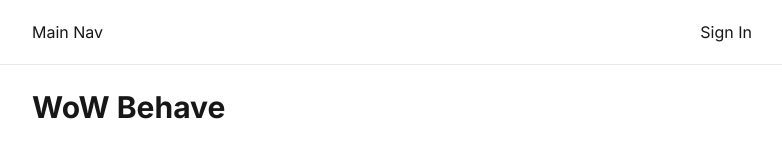
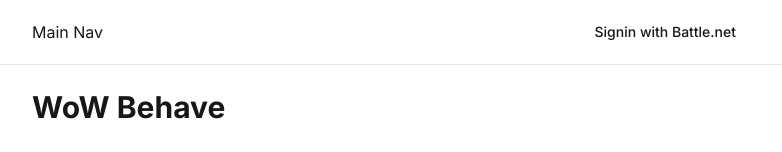
Before and after one commit to pablojohn/dungeon-honor, a Next.js app: page / in a window 1280 px wide. Shown: the top 152 px of the page, without its empty margins (248-1030 px from the left). Built offline with nearby package versions, Linux system fonts and the light colour scheme; no server answers.

Commit message:
wip: able to login - now to work on signing out

```diff
--- /dev/null
+++ b/app/components/button.tsx
@@ -0,0 +1,56 @@
+import * as React from "react"
+import { Slot } from "@radix-ui/react-slot"
+import { cva, type VariantProps } from "class-variance-authority"
+
+import { cn } from "@/lib/utils"
+
+const buttonVariants = cva(
+  "inline-flex items-center justify-center rounded-md text-sm font-medium ring-offset-background transition-colors focus-visible:outline-none focus-visible:ring-2 focus-visible:ring-ring focus-visible:ring-offset-2 disabled:pointer-events-none disabled:opacity-50",
+  {
+    variants: {
+      variant: {
+        default: "bg-primary text-primary-foreground hover:bg-primary/90",
+        destructive:
+          "bg-destructive text-destructive-foreground hover:bg-destructive/90",
+        outline:
+          "border border-input bg-background hover:bg-accent hover:text-accent-foreground",
+        secondary:
+          "bg-secondary text-secondary-foreground hover:bg-secondary/80",
+        ghost: "hover:bg-accent hover:text-accent-foreground",
+        link: "text-primary underline-offset-4 hover:underline",
+      },
+      size: {
+        default: "h-10 px-4 py-2",
+        sm: "h-9 rounded-md px-3",
+        lg: "h-11 rounded-md px-8",
+        icon: "h-10 w-10",
+      },
+    },
+    defaultVariants: {
+      variant: "default",
+      size: "default",
+    },
+  }
+)
+
+export interface ButtonProps
+  extends React.ButtonHTMLAttributes<HTMLButtonElement>,
+    VariantProps<typeof buttonVariants> {
+  asChild?: boolean
+}
+
+const Button = React.forwardRef<HTMLButtonElement, ButtonProps>(
+  ({ className, variant, size, asChild = false, ...props }, ref) => {
+    const Comp = asChild ? Slot : "button"
+    return (
+      <Comp
+        className={cn(buttonVariants({ variant, size, className }))}
+        ref={ref}
+        {...props}
+      />
+    )
+  }
+)
+Button.displayName = "Button"
+
+export { Button, buttonVariants }
--- a/app/components/signin-button.tsx
+++ b/app/components/signin-button.tsx
@@ -1,11 +1,16 @@
-// import { signIn } from "../../auth"
+import { signIn } from "auth";
+import { Button } from "./button"
 
-export default function SignInButton() {
+export default function SignInButton({
+    provider,
+    ...props
+}: { provider?: string } & React.ComponentPropsWithRef<typeof Button>) {
     return (
         <form action={async () => {
             "use server"
+            await signIn(provider)
         }}>
-            <button>Sign In</button>
+            <Button {...props}>Signin with Battle.net</Button>
         </form>
     )
 }
--- a/app/components/user-button.tsx
+++ b/app/components/user-button.tsx
@@ -1,12 +1,15 @@
-// import { auth } from "auth"
+import { auth } from "auth"
 import SignInButton  from "./signin-button"
 
 export default async function UserButton() {
-    // const session = await auth();
-    // if (!session?.user) return <SignInButton />
-    if (true) return <SignInButton />
+    const session = await auth();
+    if (!session?.user) return <SignInButton />
     return (
         <div className="flex items-center gap-2">
+            <span className="hidden text-sm sm:inline-flex">
+                {session.user.email}
+            </span>
+            <p>{session.user.name}</p>
         </div>
     )
 }
--- a/auth.ts
+++ b/auth.ts
@@ -1,11 +1,9 @@
 import NextAuth from "next-auth"
-import "next-auth/jwt"
 
 import BattleNet from "next-auth/providers/battlenet";
 
 export const { handlers, auth, signIn, signOut } = NextAuth({
-  debug: !!process.env.AUTH_DEBUG,
-  theme: { logo: "https://authjs.dev/img/logo-sm.png" },
+  debug: true,
   providers: [
     BattleNet({
       clientId: process.env.BATTLENET_CLIENT_ID,
@@ -13,38 +11,5 @@ export const { handlers, auth, signIn, signOut } = NextAuth({
       issuer: process.env.BATTLENET_ISSUER
     })
   ],
-  basePath: "/auth",
-  session: { strategy: "jwt" },
-  callbacks: {
-    authorized({ request, auth }) {
-      const { pathname } = request.nextUrl
-      if (pathname === "/middleware-example") return !!auth
-      return true
-    },
-    jwt({ token, trigger, session, account }) {
-      if (trigger === "update") token.name = session.user.name
-      if (account?.provider === "keycloak") {
-        return { ...token, accessToken: account.access_token }
-      }
-      return token
-    },
-    async session({ session, token }) {
-      if (token?.accessToken) session.accessToken = token.accessToken
-
-      return session
-    },
-  },
-  experimental: { enableWebAuthn: true },
+  basePath: "/auth"
 })
-
-declare module "next-auth" {
-  interface Session {
-    accessToken?: string
-  }
-}
-
-declare module "next-auth/jwt" {
-  interface JWT {
-    accessToken?: string
-  }
-}
--- /dev/null
+++ b/lib/utils.ts
@@ -0,0 +1,6 @@
+import { type ClassValue, clsx } from "clsx"
+import { twMerge } from "tailwind-merge"
+
+export function cn(...inputs: ClassValue[]) {
+  return twMerge(clsx(inputs))
+}
```
Also changed, not shown: package.json (+6 -1 lines), 2 other files (tests, documents, lock files or other folders).
